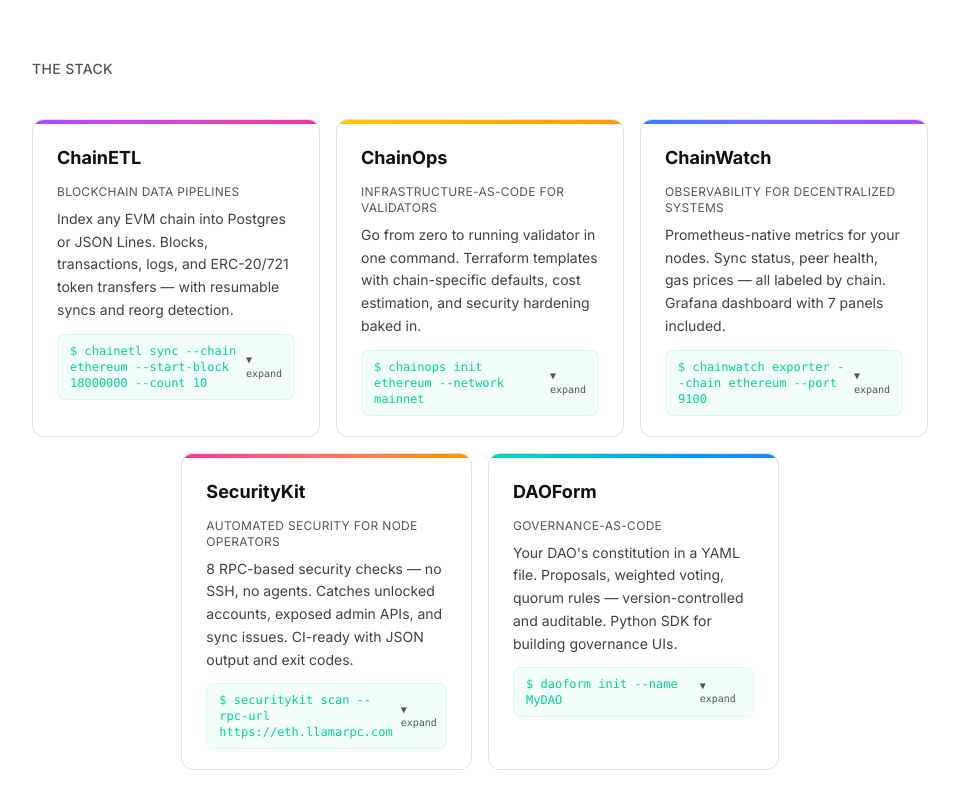
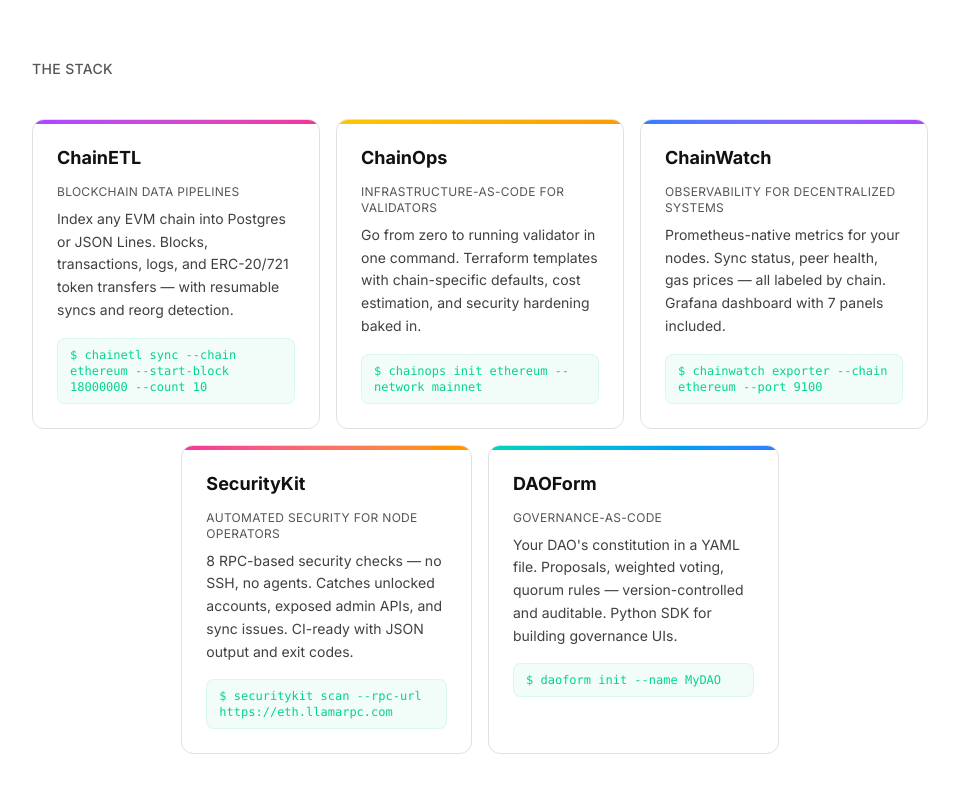
Before and after one commit to jtaylortech/celara, a Next.js app in the folder web/: page / in a window 1280 px wide. Shown: the part 780-1580 px from the top of the page, without its empty margins (160-1119 px from the left). Built offline with nearby package versions, Linux system fonts and the light colour scheme.

Commit message:
fix: replace expand/collapse button with smooth hover reveal
Files: web/app/page.tsx
Why: Button was stuffy. Now the full terminal output slides open on hover with a CSS grid transition — no buttons, no state, no clicks. Cleaner UX. Page is server-rendered again (removed use client).

```diff
--- a/web/app/page.tsx
+++ b/web/app/page.tsx
@@ -1,7 +1,4 @@
-"use client";
-
 import Link from "next/link";
-import { useState } from "react";
 
 const products = [
   {
@@ -102,40 +99,31 @@ Created proposal: PROP-1
 ];
 
 function ProductCard({ product }: { product: typeof products[number] }) {
-  const [expanded, setExpanded] = useState(false);
-
   return (
     <div className="group relative overflow-hidden rounded-xl border border-[var(--border)] hover:border-[var(--accent)] transition-all">
       <div className={`absolute top-0 left-0 right-0 h-1 bg-gradient-to-r ${product.gradient}`} />
 
-      <Link href={product.href} className="block p-6 pb-3">
+      <Link href={product.href} className="block p-6">
         <div className="flex items-center justify-between mb-3">
           <h3 className="text-lg font-bold">{product.name}</h3>
           <span className="text-xs text-[var(--muted)] opacity-0 group-hover:opacity-100 transition-opacity">→</span>
         </div>
         <p className="text-xs text-[var(--muted)] uppercase tracking-wide mb-2">{product.desc}</p>
-        <p className="text-sm opacity-80 leading-relaxed">{product.detail}</p>
+        <p className="text-sm opacity-80 leading-relaxed mb-4">{product.detail}</p>
+
+        <code className="block text-xs text-emerald-400 bg-emerald-400/5 border border-emerald-400/10 px-3 py-2 rounded-lg font-mono">
+          $ {product.cmd}
+        </code>
+
+        {/* Hover reveal */}
+        <div className="grid grid-rows-[0fr] group-hover:grid-rows-[1fr] transition-[grid-template-rows] duration-300">
+          <div className="overflow-hidden">
+            <pre className="mt-3 p-4 bg-[var(--bg)] border border-[var(--border)] rounded-lg text-xs overflow-x-auto">
+              <code className="text-emerald-400 whitespace-pre">{product.expanded}</code>
+            </pre>
+          </div>
+        </div>
       </Link>
-
-      <div className="px-6 pb-5">
-        <button
-          onClick={() => setExpanded(!expanded)}
-          className="w-full text-left cursor-pointer"
-        >
-          <div className="flex items-center justify-between text-xs text-emerald-400 bg-emerald-400/5 border border-emerald-400/10 px-3 py-2 rounded-lg font-mono hover:bg-emerald-400/10 transition-colors">
-            <span>$ {product.cmd}</span>
-            <span className="text-[var(--muted)] text-[10px] ml-2">
-              {expanded ? "▲ collapse" : "▼ expand"}
-            </span>
-          </div>
-        </button>
-
-        {expanded && (
-          <pre className="mt-2 p-4 bg-[var(--bg)] border border-[var(--border)] rounded-lg text-xs overflow-x-auto animate-in fade-in duration-200">
-            <code className="text-emerald-400 whitespace-pre">{product.expanded}</code>
-          </pre>
-        )}
-      </div>
     </div>
   );
 }
```
